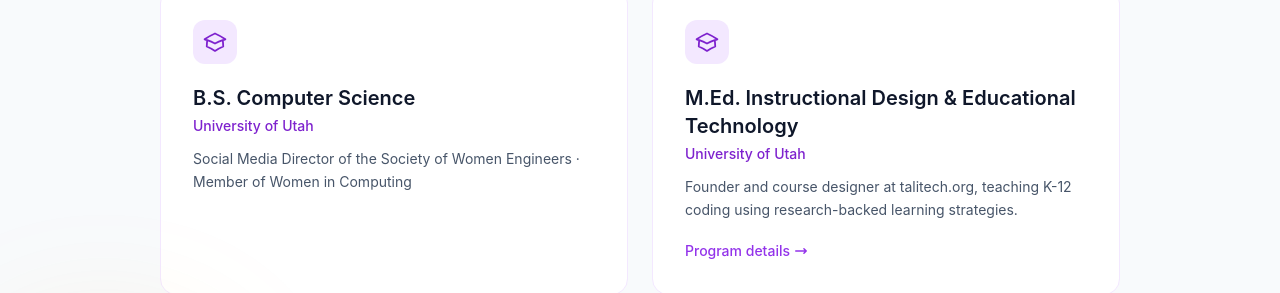
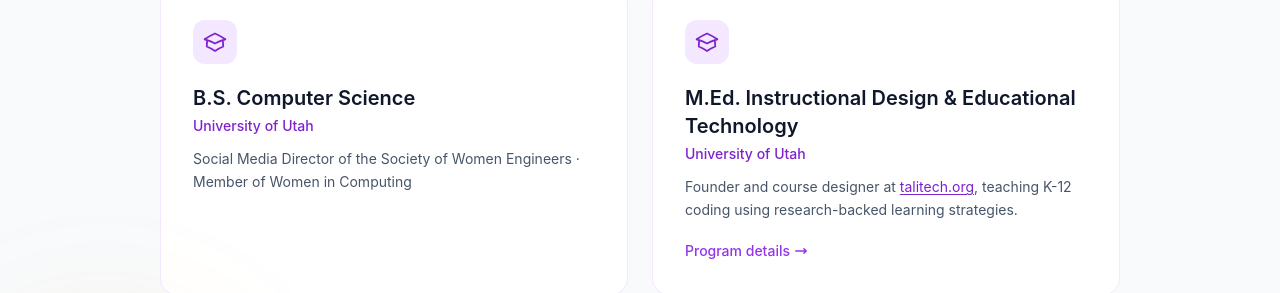
Before and after one commit to nataliamelissas/nataliasoto, a React (Vite) app: page / in a window 1280 px wide. Shown: the part 4624-4917 px from the top of the page. Built offline with nearby package versions, Linux system fonts and the light colour scheme.

Commit message:
Add inline-link rendering and link talitech.org in the M.Ed detail.

```diff
--- /dev/null
+++ b/src/components/InlineLinkedText.tsx
@@ -0,0 +1,62 @@
+import React from 'react';
+import type { InlineLink } from '../constants/content';
+
+interface Props {
+  text: string;
+  links?: InlineLink[];
+  className?: string;
+  linkClassName?: string;
+}
+
+/**
+ * Renders `text`, wrapping any substring that appears in `links[i].match`
+ * with an anchor tag. Case-sensitive, first-match-wins.
+ */
+const InlineLinkedText: React.FC<Props> = ({
+  text,
+  links,
+  className,
+  linkClassName = 'text-purple-700 underline underline-offset-2 hover:text-amber-600 transition-colors',
+}) => {
+  if (!links || links.length === 0) {
+    return <span className={className}>{text}</span>;
+  }
+
+  const nodes: React.ReactNode[] = [];
+  let cursor = 0;
+
+  while (cursor < text.length) {
+    let nextMatch: { index: number; link: InlineLink } | null = null;
+    for (const link of links) {
+      const idx = text.indexOf(link.match, cursor);
+      if (idx !== -1 && (!nextMatch || idx < nextMatch.index)) {
+        nextMatch = { index: idx, link };
+      }
+    }
+
+    if (!nextMatch) {
+      nodes.push(text.slice(cursor));
+      break;
+    }
+
+    if (nextMatch.index > cursor) {
+      nodes.push(text.slice(cursor, nextMatch.index));
+    }
+    nodes.push(
+      <a
+        key={`${nextMatch.link.href}-${nextMatch.index}`}
+        href={nextMatch.link.href}
+        target="_blank"
+        rel="noopener noreferrer"
+        className={linkClassName}
+      >
+        {nextMatch.link.match}
+      </a>
+    );
+    cursor = nextMatch.index + nextMatch.link.match.length;
+  }
+
+  return <span className={className}>{nodes}</span>;
+};
+
+export default InlineLinkedText;
--- a/src/constants/content.ts
+++ b/src/constants/content.ts
@@ -238,10 +238,17 @@ export const JOBS: Job[] = [
   },
 ];
 
+export interface InlineLink {
+  match: string;
+  href: string;
+}
+
 export interface Degree {
   degree: string;
   school: string;
   detail: string;
+  /** Substrings inside `detail` to render as anchor tags. */
+  inlineLinks?: InlineLink[];
   link?: { label: string; href: string };
 }
 
@@ -257,6 +264,7 @@ export const EDUCATION: Degree[] = [
     school: 'University of Utah',
     detail:
       'Founder and course designer at talitech.org, teaching K-12 coding using research-backed learning strategies.',
+    inlineLinks: [{ match: 'talitech.org', href: 'https://talitech.org' }],
     link: {
       label: 'Program details',
       href: 'https://ed-psych.utah.edu/instructional-design/',
--- a/src/pages/HomePage.tsx
+++ b/src/pages/HomePage.tsx
@@ -7,6 +7,7 @@ import ProjectCard from '../components/ProjectCard';
 import WritingCard from '../components/WritingCard';
 import SkillTag from '../components/SkillTag';
 import Reveal from '../components/Reveal';
+import InlineLinkedText from '../components/InlineLinkedText';
 import profileImg from '../assets/mission-profile-2.jpg';
 import ivantiImg from '../assets/ivanti-logo.gif';
 import pluralsightImg from '../assets/pluralsight.webp';
@@ -290,7 +291,10 @@ const HomePage: React.FC = () => {
                   {degree.school}
                 </p>
                 <p className="text-slate-600 text-sm leading-relaxed mb-4">
-                  {degree.detail}
+                  <InlineLinkedText
+                    text={degree.detail}
+                    links={degree.inlineLinks}
+                  />
                 </p>
                 {degree.link && (
                   <a
```
